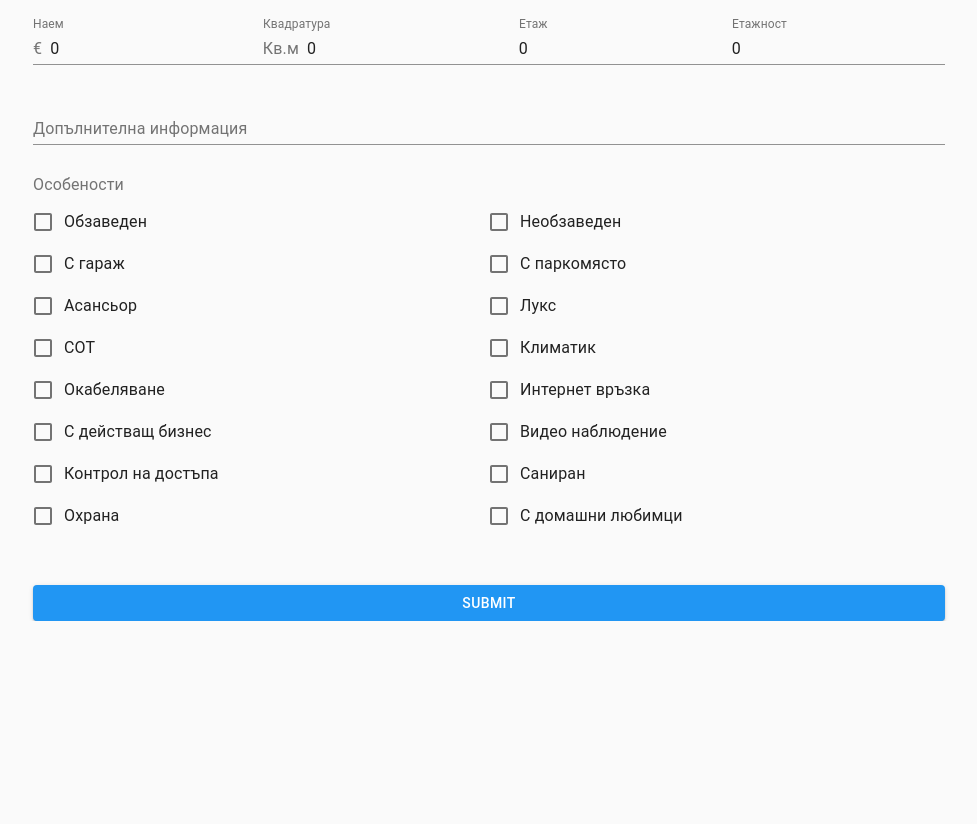
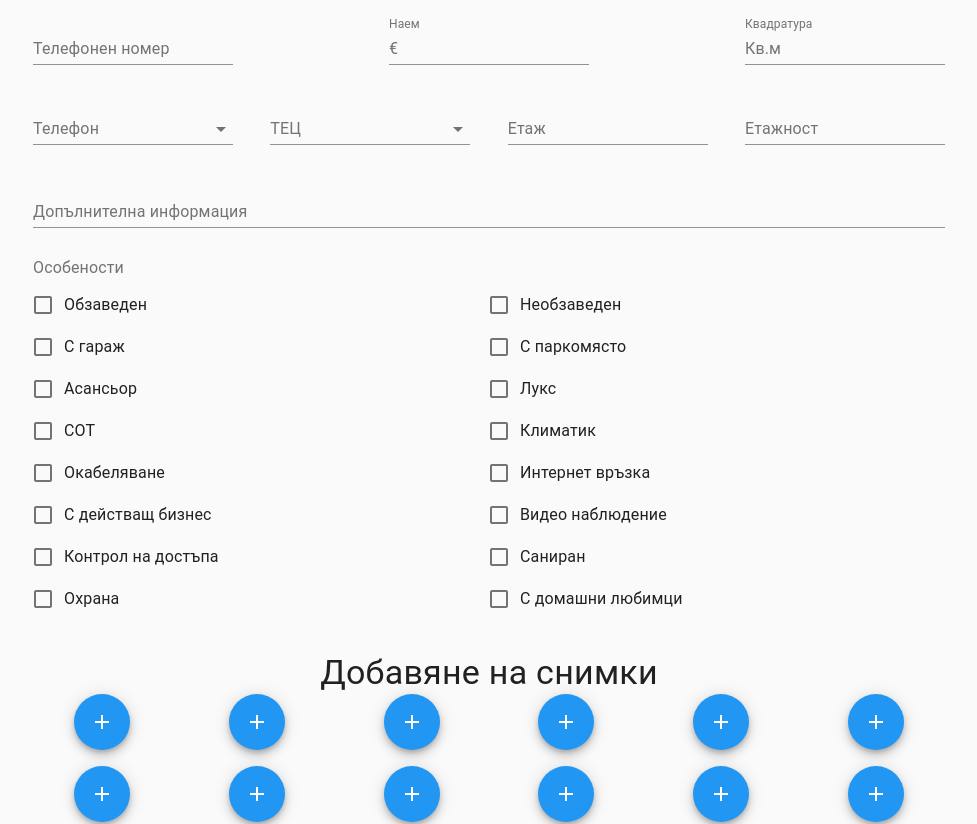
Before and after one commit to Galabov93/BrokerPlatformFrontEnd, a React (Create React App) app: page /property/add/100 in a window 1280 px wide. Shown: the part 320-1144 px from the top of the page, without its empty margins (151-1128 px from the left). Before the commit the page ends 941 px from the top, so only its background shows below. Built offline with nearby package versions, Linux system fonts and the light colour scheme; sample sign-in values are in the browser's storage; the HTML template or start-up script is replaced by a standard one.

Commit message:
add form fields imageComponent and format data for database

```diff
--- a/src/pages/AddNewProperty/index.js
+++ b/src/pages/AddNewProperty/index.js
@@ -1,5 +1,5 @@
-import React, { useState, Fragment } from "react";
-import { withFormik, FieldArray } from "formik";
+import React, { Fragment, useRef } from "react";
+import { withFormik } from "formik";
 import * as Yup from "yup";
 import {
   FormControl,
@@ -15,7 +15,10 @@ import {
   InputAdornment,
   Checkbox,
   FormControlLabel,
-  FormLabel
+  FormLabel,
+  Grid,
+  Tooltip,
+  Fab
 } from "@material-ui/core";
 import { makeStyles } from "@material-ui/styles";
 import {
@@ -24,10 +27,11 @@ import {
   cities,
   features
 } from "./form-helpers";
+import AddIcon from "@material-ui/icons/Add";
 
 const PropertyFormSchema = Yup.object().shape({
   //   propertySellType: Yup.string().required("Required"),
-  address: Yup.string().required("Required")
+  // address: Yup.string().required("Required")
   //   lastName: Yup.string()
   //     .min(2, "Too Short!")
   //     .max(50, "Too Long!")
@@ -36,30 +40,6 @@ const PropertyFormSchema = Yup.object().shape({
   //     .email("Invalid email")
   //     .required("Required")
 });
-
-// real_estates_id  -- NOT SHOWING IN FRONT END ONLY SUBMITING
-// real_estates_title --- STRING - generate from  selltype, construction-type, neighboorhood
-// real_estates_sell_type -- SELECT
-// real_estates_construction_type -- SELECT -- 2-STAEN ETC
-// real_estates_neighborhood --- SELECT
-
-// real_estates_city --- SELECT
-// real_estates_address -- STRING  -> done
-
-// real_estates_original_price --- ONLY EURO TEXT FIELD WITH NUMBER
-// real_estates_price_in_euro -- AUTO- CALCULATE
-// real_estates_currency  ---> default euro
-// real_estates_price_per_square  --> auto calculate
-// real_estates_price_per_square_in_euro ---> same as above
-// real_estates_size --> done
-// real_estates_floor
-// real_estates_tec
-// real_estates_phone
-// real_estates_description
-// real_estates_imageNames
-// real_estates_seller_phone_number
-// real_estates_seller_features
-// real_estates_created_by
 
 const useStyles = makeStyles(theme => ({
   mainContainer: {
@@ -84,7 +64,7 @@ const useStyles = makeStyles(theme => ({
     flexDirection: "column",
     [theme.breakpoints.up("sm")]: {
       flexDirection: "row",
-      justifyContent: "space-around"
+      justifyContent: "space-between"
     }
   },
   featuresContainer: {
@@ -98,6 +78,9 @@ const useStyles = makeStyles(theme => ({
   },
   selectContainer: {
     minWidth: 200
+  },
+  textField: {
+    maxWidth: 200
   },
   description: {
     flexBasis: "100%"
@@ -158,6 +141,125 @@ const FormTextField = ({
   </div>
 );
 
+function AddImageComponent({ values, index, classes, onDrop }) {
+  const inputRef = useRef(null);
+  const handleChange = (e, index) => {
+    // get the files
+    let file = e.target.files[0];
+
+    let reader = new FileReader();
+    reader.readAsDataURL(file);
+    reader.onload = () => {
+      // Make a fileInfo Object
+      let fileInfo = {
+        name: file.name,
+        type: file.type,
+        size: Math.round(file.size / 1000) + " kB",
+        base64: reader.result
+      };
+      onDrop(fileInfo, index);
+    };
+  };
+
+  const handleClick = () => {
+    inputRef.current.click();
+  };
+
+  // eslint-disable-next-line no-eval
+  if (eval(`values.images.image${index + 1}`)) {
+    const image = eval(`values.images.image${index + 1}`);
+    return (
+      <div
+        className={classes.imageContainer}
+        key={`image.name-${index}`}
+        cols={1}
+      >
+        <img src={image.base64} alt={image.name} />
+      </div>
+    );
+  } else {
+    return (
+      <div className={classes.noImage} cols={1} onClick={handleClick}>
+        <input
+          ref={inputRef}
+          onChange={e => handleChange(e, index)}
+          type="file"
+        ></input>
+        <Tooltip title="Add" aria-label="add">
+          <Fab color="primary" className={classes.fab}>
+            <AddIcon />
+          </Fab>
+        </Tooltip>
+      </div>
+    );
+  }
+}
+
+const useImageStyles = makeStyles(theme => ({
+  root: {
+    display: "flex",
+    flexWrap: "wrap",
+    justifyContent: "space-around",
+    overflow: "hidden",
+    marginTop: theme.spacing(2)
+  },
+  imageContainer: {
+    "& img": {
+      width: "100%",
+      objectFit: "contain"
+    }
+  },
+  noImage: {
+    display: "flex",
+    justifyContent: "center",
+    "& input": {
+      display: "none",
+      zIndex: 100,
+      width: "100%",
+      height: "100%"
+    }
+  }
+}));
+
+export function ImageGridList({ key, values, onDrop, imagesLength }) {
+  const classes = useImageStyles();
+  const imagesArray = [...Array(imagesLength)];
+
+  return (
+    <div className={classes.root}>
+      <Typography variant="h4">
+        <Box textAlign="center">Добавяне на снимки</Box>
+      </Typography>
+      <Grid
+        className={classes.gridConainer}
+        container
+        spacing={2}
+        justify="center"
+      >
+        {imagesArray.map((_, index) => {
+          return (
+            <Grid
+              item
+              key={`image-${index}`}
+              xs={4}
+              md={3}
+              lg={2}
+              className={classes.imageComponentContainer}
+            >
+              <AddImageComponent
+                classes={classes}
+                values={values}
+                onDrop={onDrop}
+                index={index}
+              />
+            </Grid>
+          );
+        })}
+      </Grid>
+    </div>
+  );
+}
+
 const Form = ({
   values,
   handleBlur,
@@ -169,6 +271,9 @@ const Form = ({
   errors
 }) => {
   const classes = useStyles();
+  const onDrop = (picture, index) => {
+    setFieldValue(`images.image${index + 1}`, picture);
+  };
   return (
     <Container className={classes.mainContainer} maxWidth="md">
       <Typography className={classes.title} variant="h4">
@@ -259,6 +364,16 @@ const Form = ({
         <section className={classes.sectionContainer}>
           <FormTextField
             className={classes.textField}
+            label="Телефонен номер"
+            name="phoneNumber"
+            values={values}
+            handleChange={handleChange}
+            handleBlur={handleBlur}
+            errors={errors}
+          />
+
+          <FormTextField
+            className={classes.textField}
             label="Наем"
             name="price"
             values={values}
@@ -288,6 +403,35 @@ const Form = ({
               )
             }}
           />
+        </section>
+        <section className={classes.sectionContainer}>
+          <FormSelectMenu
+            className={classes.selectContainer}
+            name="doesHavePhone"
+            label="Телефон"
+            values={values}
+            errors={errors}
+            setFieldValue={setFieldValue}
+            setFieldTouched={setFieldTouched}
+          >
+            <MenuItem value={"ДА"}>ДА</MenuItem>
+            <MenuItem value={"НЕ"}>НЕ</MenuItem>
+          </FormSelectMenu>
+
+          <FormSelectMenu
+            className={classes.selectContainer}
+            name="tec"
+            label="ТЕЦ"
+            values={values}
+            errors={errors}
+            setFieldValue={setFieldValue}
+            setFieldTouched={setFieldTouched}
+          >
+            <MenuItem value="ДА">ДА</MenuItem>
+            <MenuItem value="НЕ">НЕ</MenuItem>
+            <MenuItem value="Лок.отопл">Лок.отопл.</MenuItem>
+            <MenuItem value="Прокарва се">Прокарва се</MenuItem>
+          </FormSelectMenu>
 
           <FormTextField
             className={classes.textField}
@@ -355,6 +499,15 @@ const Form = ({
           </div>
         </FormControl>
 
+        <div>
+          <ImageGridList
+            values={values}
+            imagesLength={18}
+            onDrop={onDrop}
+            tileData={values.images}
+          />
+        </div>
+
         <Button
           className={classes.submitButton}
           name="newRealEstate"
@@ -382,14 +535,37 @@ const MyEnhancedForm = withFormik({
     propertySellType: "",
     constructionType: "",
     neighborhood: "",
-    city: "",
+    city: "София",
     address: "",
-    price: 0,
-    size: 0,
-    floor: 0,
-    floors: 0,
+    price: "",
+    size: "",
+    floor: "",
+    floors: "",
     description: "",
-    checkboxes: {}
+    doesHavePhone: "",
+    tec: "",
+    phoneNumber: "",
+    checkboxes: {},
+    images: {
+      // image1: "",
+      // image2: "",
+      // image3: "",
+      // image4: "",
+      // image5: "",
+      // image6: "",
+      // image7: "",
+      // image8: "",
+      // image9: "",
+      // image10: "",
+      // image11: "",
+      // image12: "",
+      // image13: "",
+      // image14: "",
+      // image15: "",
+      // image16: "",
+      // image17: "",
+      // image18: ""
+    }
   }),
 
   // Custom sync validation
@@ -398,12 +574,86 @@ const MyEnhancedForm = withFormik({
   handleSubmit: (values, { setSubmitting, errors }) => {
     console.log(values);
     // setSubmitting(false);
-    console.log("TCL: errors", errors);
-    // if (!errors) {
-    // } else {
-    //   console.log("Errors", errors);
-    //   console.log(values);
-    // }
+    const formatTitle = (sellType, city, neighborhood, constructionType) => {
+      // "Дава под Наем 2-СТАЕН, град София, Докторски паметник",
+      if (sellType === "rent") {
+        return `Дава под Наем ${constructionType}, град ${city}, ${neighborhood}`;
+      } else {
+        return `Продава ${constructionType}, град ${city}, ${neighborhood}`;
+      }
+    };
+
+    const getPricePerSquare = (price, size) => {
+      const intPrice = parseInt(price);
+      const intSize = parseInt(size);
+
+      return parseFloat(intPrice / intSize).toFixed(2);
+    };
+
+    const formatFloorString = (floor, floors) => {
+      const getBulgarianNumeral = floor => {
+        switch (floor) {
+          case 1:
+            return "-ви";
+          case 2:
+            return "-ри";
+          default:
+            return "-ти";
+        }
+      };
+
+      const numeral = getBulgarianNumeral(floor);
+
+      return `floor${numeral} от ${floors}`;
+    };
+
+    const getImageNames = values => {
+      return "names";
+    };
+
+    const formatFeaturesForDatabase = checkboxes => {
+      return Object.values(checkboxes)
+        .filter(value => features.includes(value))
+        .join(",");
+    };
+
+    const postObject = {
+      real_estates_id: "2c156544901411455aaaa",
+      real_estates_sell_type: values.propertySellType,
+      real_estates_construction_type: values.constructionType,
+      real_estates_title: formatTitle(
+        values.propertySellType,
+        values.city,
+        values.neighborhood,
+        values.constructionType
+      ),
+      real_estates_neighborhood: values.neighborhood,
+      real_estates_city: values.city,
+      real_estates_address: `град ${values.city}, ${values.neighborhood}, ${values.address}`,
+      real_estates_original_price: parseInt(values.price),
+      real_estates_price_in_euro: parseInt(values.price),
+      real_estates_currency: "EUR",
+      real_estates_price_per_square: `(${getPricePerSquare(
+        values.price,
+        values.size
+      )} EUR/кв.м)`,
+      real_estates_price_per_square_in_euro: parseFloat(
+        getPricePerSquare(values.price, values.size)
+      ),
+      real_estates_size: values.size,
+      real_estates_floor: formatFloorString(values.floor, values.floors),
+      real_estates_tec: values.tec,
+      real_estates_phone: values.doesHavePhone,
+      real_estates_description: values.description,
+      real_estates_imageNames: getImageNames(values),
+      real_estates_seller_phone_number: values.phoneNumber,
+      real_estates_seller_features: formatFeaturesForDatabase(
+        values.checkboxes
+      ),
+      real_estates_created_by: "Profile",
+      real_estates_website_source: "custom"
+    };
+    // axios.post()
   },
 
   displayName: "BasicForm"
```
